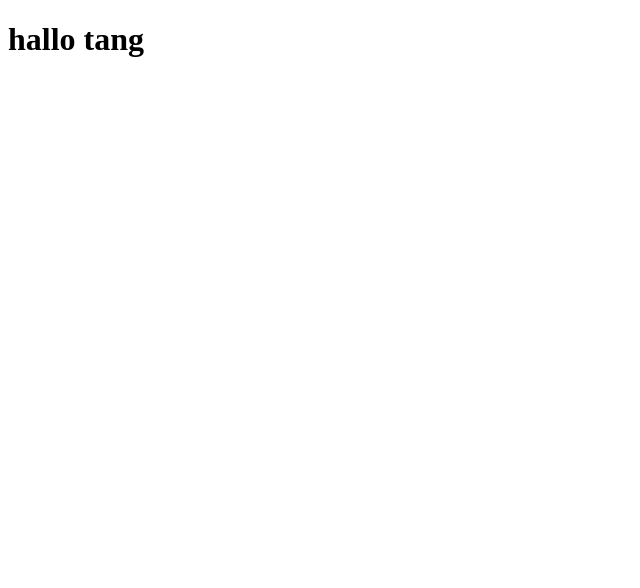
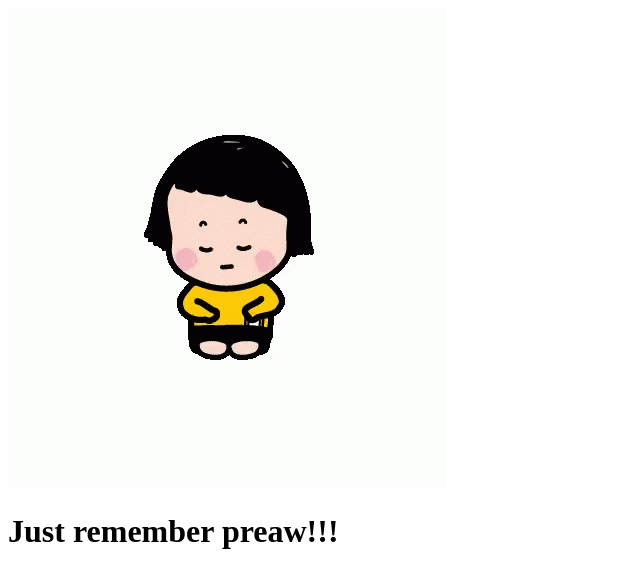
Before and after one commit to satangjo/testgit, a plain HTML site: page index.html in a window 1280 px wide. Shown: the whole page, without its empty margins (0-640 px from the left). Drawn offline with Linux system fonts and the light colour scheme.

Commit message:
gif preaw

```diff
--- a/index.html
+++ b/index.html
@@ -5,6 +5,6 @@
 
     </head>
     <body>
-
-        <h1>hallo tang</h1>
+        <img src="tenor.gif"/>
+        <h1>                                                    Just remember preaw!!!</h1>
     </body>
```
Also changed, not shown: tenor.gif (added).
